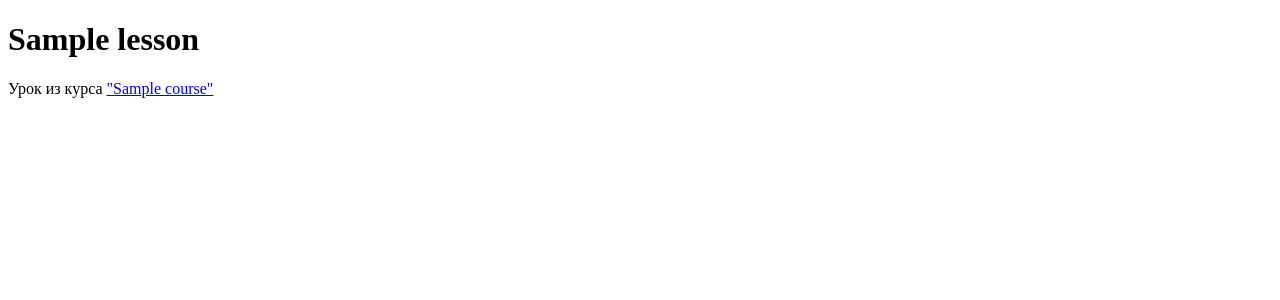
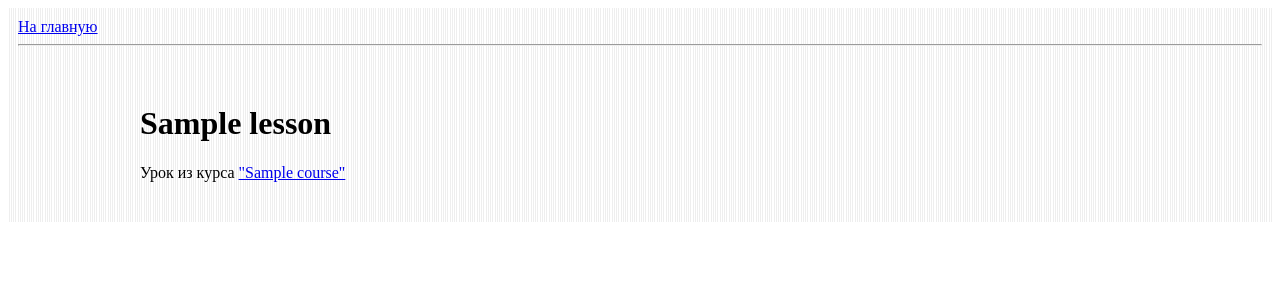
Before and after one commit to arhiza/kurs.magiyadela.com, a Django app: template app_lessons/templates/app_lessons/lesson_detail.html in a window 1280 px wide. Shown: the top 300 px of the page. Run offline with Django 4.2, Linux system fonts and the light colour scheme; the template is opened without the code that fills it: values that come from a table or form of the project are taken from there, others are empty; tables that the repository leaves empty hold one stand-in row (values such as "Sample post").

Commit message:
css - base

```diff
--- /dev/null
+++ b/app_lessons/static/css/main.css
@@ -0,0 +1,14 @@
+#wrapper {
+  background: url(../images/wrap.jpg);
+  padding: 10px;
+}
+
+#main {
+  width: 1000px;
+  margin: 0px auto;
+  padding: 30px 0px;
+}
+
+.article {
+  white-space: pre-wrap;
+}
--- a/app_lessons/templates/app_lessons/lesson_detail.html
+++ b/app_lessons/templates/app_lessons/lesson_detail.html
@@ -1,10 +1,8 @@
-<!DOCTYPE html>
-<html lang="en">
-<head>
-    <meta charset="UTF-8">
-    <title>{{ lesson.name }}</title>
-</head>
-<body>
+{% extends 'base.html' %}
+
+{% block title %}{{ lesson.name }}{% endblock %}
+
+{% block page %}
 
 <h1>{{ lesson.name }}</h1>
 {% if lesson.course.status == "NEW" %}
@@ -23,11 +21,11 @@
 <iframe width="560" height="315" src="https://www.youtube.com/embed/{{ lesson.code_video }}" title="YouTube video player" frameborder="0" allow="accelerometer; autoplay; clipboard-write; encrypted-media; gyroscope; picture-in-picture" allowfullscreen></iframe>
 <br>{% endif %}
 <br>
-<div style="white-space: pre-wrap;">{{ lesson.info|safe }}</div><br>
+<div class="article">{{ lesson.info|safe }}</div><br>
 
 {% if lesson.questions %}
 <h2>Домашнее задание</h2>
-<div style="white-space: pre-wrap;">{{ lesson.questions|safe }}</div>
+<div class="article">{{ lesson.questions|safe }}</div>
 {% endif %}
 {% endif %}
 
@@ -36,5 +34,4 @@
     <br><br>(и еще должна быть форма, куда можно задать вопрос по уроку)
 {% endif %}
 
-</body>
-</html>
+{% endblock %}
--- /dev/null
+++ b/app_lessons/templates/base.html
@@ -0,0 +1,19 @@
+{% load static %}
+<!DOCTYPE html>
+<html lang="en">
+<head>
+    <meta charset="UTF-8">
+    <title>{% block title %}{% endblock %}</title>
+    <link href='{% static "/css/main.css" %}' rel='stylesheet' type='text/css'>
+</head>
+<body>
+<div id="wrapper">
+<a href="{% url 'all_courses' %}">На главную</a><br>
+<hr>
+<div id="main">
+
+{% block page %}{% endblock %}
+</div>
+</div>
+</body>
+</html>
```
Also changed, not shown: app_lessons/templates/app_lessons/course_detail.html (+7 -13 lines), app_lessons/templates/app_lessons/course_list.html (+6 -9 lines), kurs_project/settings.py (+5 -2 lines), app_lessons/static/images/wrap.jpg (added).
